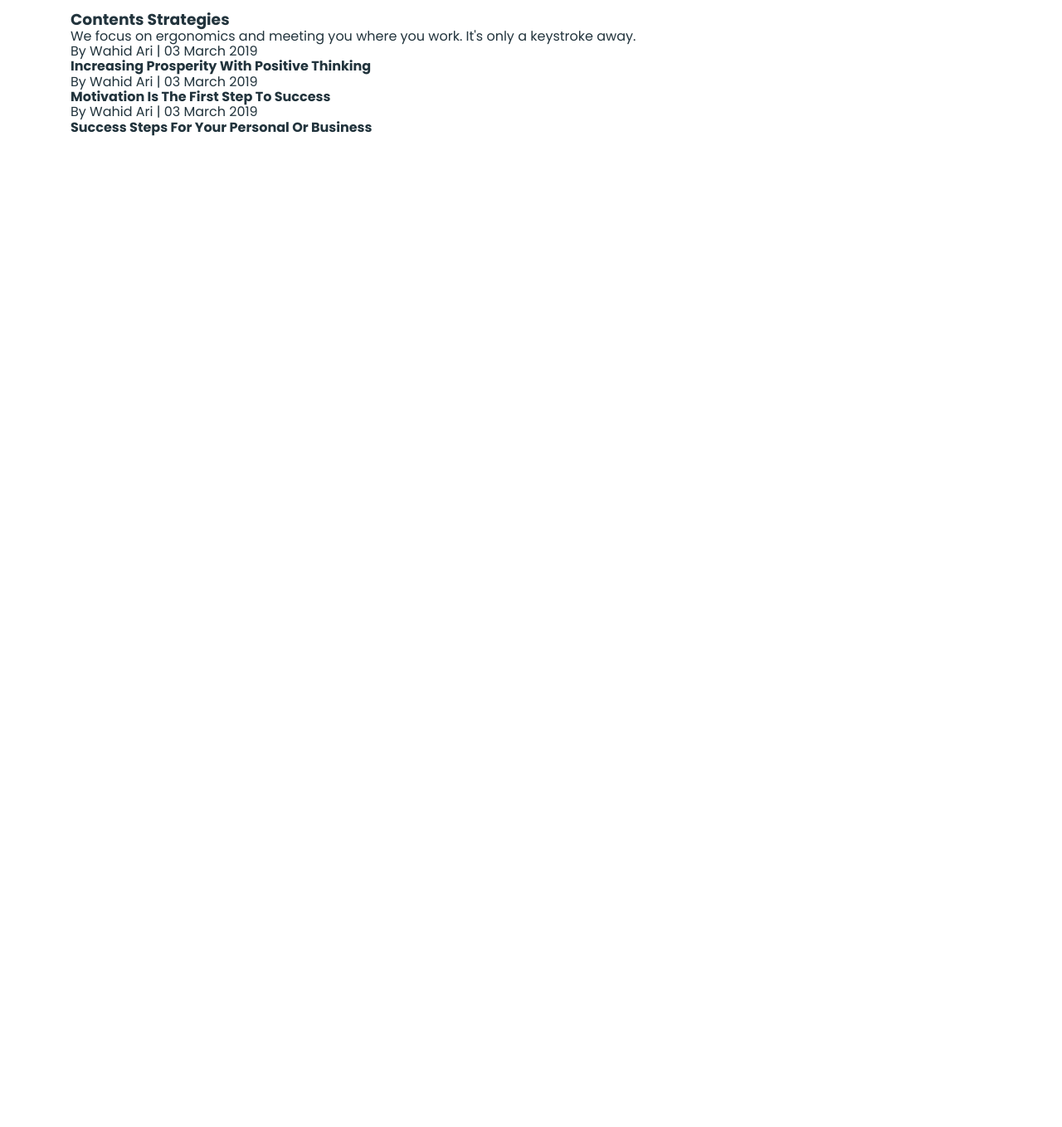
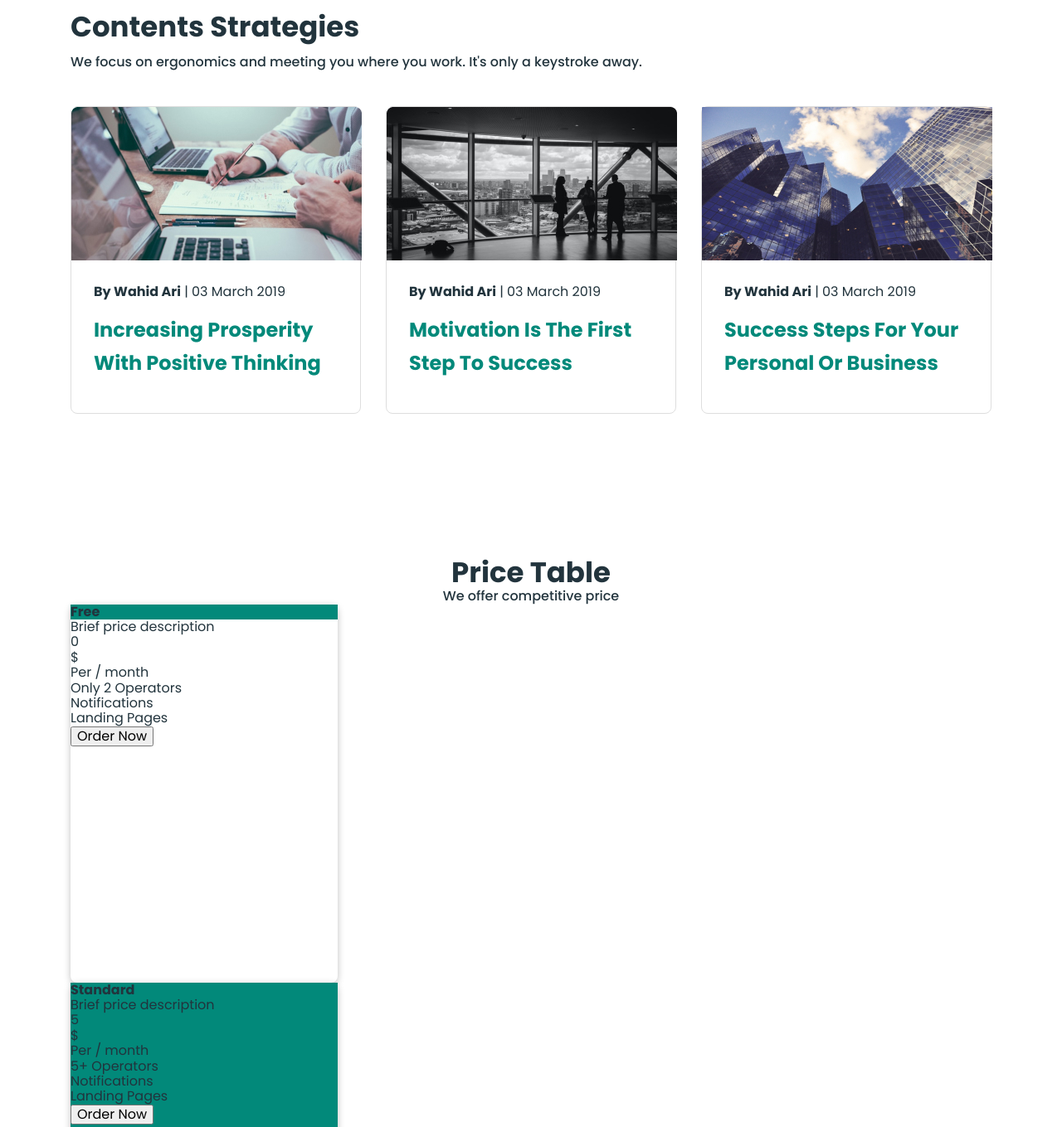
Before and after one commit to NataliiaTur/team-work-self-by-home, a plain HTML site: page index.html in a window 1280 px wide. Shown: the part 3720-5079 px from the top of the page at 83% size. Before the commit the page ends 3885 px from the top, so only its background shows below. Drawn offline with nearby package versions, Linux system fonts and the light colour scheme.

Commit message:
add news price

```diff
--- a/css/styles.css
+++ b/css/styles.css
@@ -479,9 +479,6 @@ margin-bottom: 100px;
 }
 
 
-
-
-
 .staff-avatar {}
 
 .staff-list-item-text {
@@ -506,3 +503,136 @@ margin-bottom: 100px;
     align-items: center;
     margin: 0 auto;
 }
+
+/* ---News---- */
+.container {}
+
+.container-news {
+    margin-bottom: 172px;
+}
+
+.news-text-group {}
+
+.news-title {
+    font-weight: 700;
+    font-size: 34px;
+    color: #22343d;
+    margin-bottom: 10px;
+}
+
+.news-text {
+    font-weight: 500;
+    font-size: 16px;
+    line-height: 1.63;
+    color: #22343d;
+    margin-bottom: 40px;
+}
+
+.news-list {
+    display: flex;
+    flex-direction: row;
+    gap: 30px;
+}
+
+.news-item {
+    background: #fff;
+    border-radius: 8px;
+    width: 350px;
+    min-height: 359px;
+    border: 1px solid #dedede;
+}
+
+.news-foto {
+    border-top-right-radius: 1px;
+    border-top-left-radius: 1px;
+}
+
+.news-wrapper-text {
+    padding: 24px 27px 40px 27px;
+}
+
+.news-inform {
+    font-weight: 400;
+    font-size: 16px;
+    line-height: 1.75;
+    color: #22343d;
+    margin-bottom: 12px;
+}
+
+.news-inform-bold {
+font-weight: 700;
+}
+
+.news-subtitle {
+    font-weight: 700;
+    font-size: 24px;
+    line-height: 1.66667;
+    color: #02897a;
+    min-width: 296px;
+}
+
+/* --- Price---- */
+
+.container {}
+
+.container-price {}
+
+.price-title {
+    font-weight: 700;
+    font-size: 34px;
+    color: #22343d;
+    text-align: center;
+}
+
+.price-text {
+    font-weight: 500;
+    font-size: 16px;
+    color: #22343d;
+    text-align: center;
+}
+
+.price-list-group {}
+
+.price-item{
+    border-radius: 8px;
+    width: 322px;
+    min-height: 456px;
+    box-shadow: 0 2px 8px 0 rgba(0, 0, 0, 0.25);
+    background: #fff;
+}
+
+.price-item:nth-child(2) {
+    color: #22343d;
+    box-shadow: 0 2px 8px 0 rgba(0, 0, 0, 0.25);
+    background: #02897a;
+    border-radius: 8px;
+    width: 322px;
+    min-height: 456px;
+}
+
+.price-item {
+    color: #22343d;
+    box-shadow: 0 2px 8px 0 rgba(0, 0, 0, 0.25);
+    background-color: #fff;
+}
+
+.price-subtitle:nth-child(2) {
+    font-weight: 700;
+    font-size: 24px;
+    line-height: 1.67;
+    color: #fff;
+
+}
+.price-subtitle {
+    background-color: #02897a;
+}
+
+.price-subtext {}
+
+.price {}
+
+.price-list {}
+
+.prise-item-subtext {}
+
+.price-button {}
--- a/index.html
+++ b/index.html
@@ -192,6 +192,8 @@
                     <img src="./images/collaboration-img.svg" alt="collaboration-img" width="540" height="500" />
             </div>
         </section>
+
+
 <!------ section staff ------->
         <section>
             <div class=" container staff-container">
@@ -234,21 +236,89 @@
                     <h3 class="news-title">Contents Strategies</h3>
                     <p class="news-text">We focus on ergonomics and meeting you where you work. It's only a keystroke away.</p>
                 </div>
-                <ul>
-                    <li>
-                        <img src="" alt="">
-                        <p>By Wahid Ari | 03 March 2019</p>
-                        <h4>Increasing Prosperity With Positive Thinking</h4>
+                <ul class="news-list">
+                    <li class="news-item">
+                        <img class="news-foto" src="./images/increasing.jpg" alt="table-laptop-hand"
+                        width="350" height="185">
+                        <div class="news-wrapper-text">
+                            <p class="news-inform"><span class="news-inform-bold">By Wahid Ari</span> | 03 March 2019</p>
+                            <h4 class="news-subtitle">Increasing Prosperity With Positive Thinking</h4>
+                        </div>
                     </li>
-                    <li>
-                        <img src="" alt="">
-                        <p>By Wahid Ari | 03 March 2019</p>
-                        <h4>Motivation Is The First Step To Success</h4>
+                    <li class="news-item">
+                        <img class="news-foto" src="./images/motivat.jpg" alt="people-in-front-window"
+                        width="350" height="185">
+                        <div class="news-wrapper-text">
+                            <p class="news-inform"><span class="news-inform-bold">By Wahid Ari</span> | 03 March 2019</p>
+                            <h4 class="news-subtitle">Motivation Is The First Step To Success</h4>
+                        </div>
                     </li>
-                    <li>
-                        <img src="" alt="">
-                        <p>By Wahid Ari | 03 March 2019</p>
-                        <h4>Success Steps For Your Personal Or Business</h4>
+                    <li class="news-item">
+                        <img class="news-foto" src="./images/succes.jpg" alt="skyscrappers"
+                        width="350" height="185">
+                        <div class="news-wrapper-text">
+                            <p class="news-inform"><span class="news-inform-bold">By Wahid Ari</span> | 03 March 2019</p>
+                            <h4 class="news-subtitle">Success Steps For Your Personal Or Business</h4>
+                        </div>
+                    </li>
+                </ul>
+            </div>
+        </section>
+        <section>
+            <div class="container container-price">
+                <h3 class="price-title">Price Table</h3>
+                <p class="price-text">We offer competitive price</p>
+                <ul class="price-list-group">
+                    <li class="price-item">
+                        <h4 class="price-subtitle">Free</h4>
+                        <p class="price-subtext">Brief price description</p>
+                        <div class="price">
+                            <ul class="price-list">
+                                <li>0</li>
+                                <li>$</li>
+                                <li>Per / month</li>
+                            </ul>
+                        </div>
+                        <ul>
+                            <li class="prise-item-subtext">Only 2 Operators</li>
+                            <li class="prise-item-subtext">Notifications</li>
+                            <li class="prise-item-subtext">Landing Pages</li>
+                        </ul>
+                        <button class="price-button" type="button">Order Now</button>
+                    </li>
+                    <li class="price-item">
+                        <h4 class="price-subtitle">Standard</h4>
+                        <p class="price-subtext">Brief price description</p>
+                        <div class="price">
+                            <ul class="price-list">
+                                <li>5</li>
+                                <li>$</li>
+                                <li>Per / month</li>
+                            </ul>
+                        </div>
+                        <ul>
+                            <li class="prise-item-subtext">5+ Operators</li>
+                            <li class="prise-item-subtext">Notifications</li>
+                            <li class="prise-item-subtext">Landing Pages</li>
+                        </ul>
+                        <button class="price-button" type="button">Order Now</button>
+                    </li>
+                    <li class="price-item">
+                    <h4 class="price-subtitle">Premium</h4>
+                    <p class="price-subtext">Brief price description</p>
+                    <div class="price">
+                        <ul class="price-list">
+                            <li>10</li>
+                            <li>$</li>
+                            <li>Per / month</li>
+                        </ul>
+                    </div>
+                    <ul>
+                        <li class="prise-item-subtext">10+ Operators</li>
+                        <li class="prise-item-subtext">Notifications</li>
+                        <li class="prise-item-subtext">Landing Pages</li>
+                    </ul>
+                    <button class="price-button" type="button">Order Now</button>
                     </li>
                 </ul>
             </div>
```
Also changed, not shown: images/increasing.jpg (added), images/motivat.jpg (added), images/succes.jpg (added).
